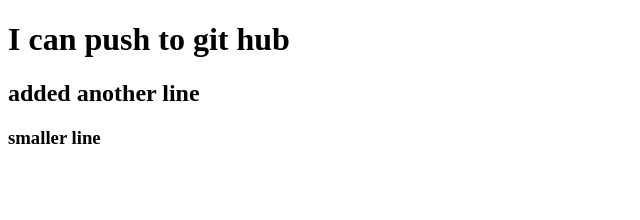
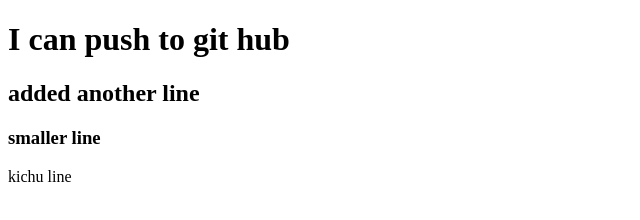
Before and after one commit to MTanzin/restart-first-repo, a plain HTML site: page index.html in a window 1280 px wide. Shown: the full height of the page, 0-640 px from the left. Drawn offline with Linux system fonts and the light colour scheme.

Commit message:
adding more lines

```diff
--- a/index.html
+++ b/index.html
@@ -12,6 +12,7 @@
     <h1>I can push to git hub</h1>
     <h2>added another line</h2>
     <h3>smaller line</h3>
+    <p>kichu line </p>
 </body>
 
 </html>
--- /dev/null
+++ b/style.css
@@ -0,0 +1,11 @@
+p {
+    color: aquamarine;
+}
+
+h1 {
+    color: brown;
+}
+
+h2 {
+    color: cadetblue;
+}
```
